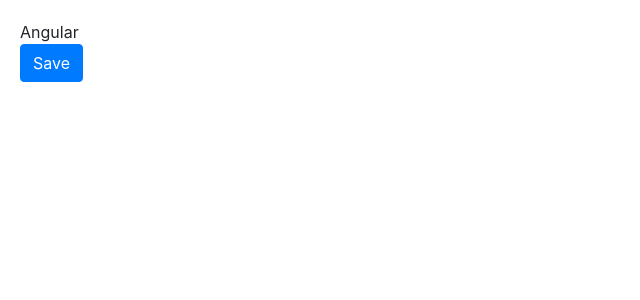
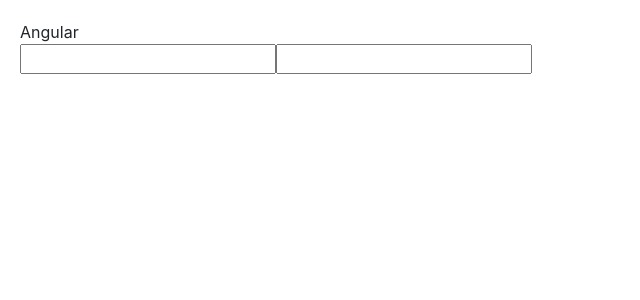
Before and after one commit to kashishsh/angular-training, an Angular app: page / in a window 1280 px wide. Shown: the top 300 px of the page, without its empty margins (0-640 px from the left). Built offline with nearby package versions, Linux system fonts and the light colour scheme.

Commit message:
Event filtering

```diff
--- a/src/app/course/course.component.ts
+++ b/src/app/course/course.component.ts
@@ -5,12 +5,19 @@
   template: `
     Angular
     <br />
-    <button class="btn btn-primary" (click) = "onClick($event)"> Save </button>
+    <input (keyup) ="onKeyUp($event)"/>
+    <input (keyup.enter) ="onKeyUp2()"/>
   `
 })
 export class CourseComponent{
-  isActive = false;
-  onClick($event) {
-    console.log($event);
+  onKeyUp2() {
+      // With event filtering
+      console.log('Enter was pressed');
   }
+  onKeyUp($event) {
+    // Without event filtering
+    if($event.keyCode === 13)
+      console.log('Enter was pressed');
+  }
+
 }
```
